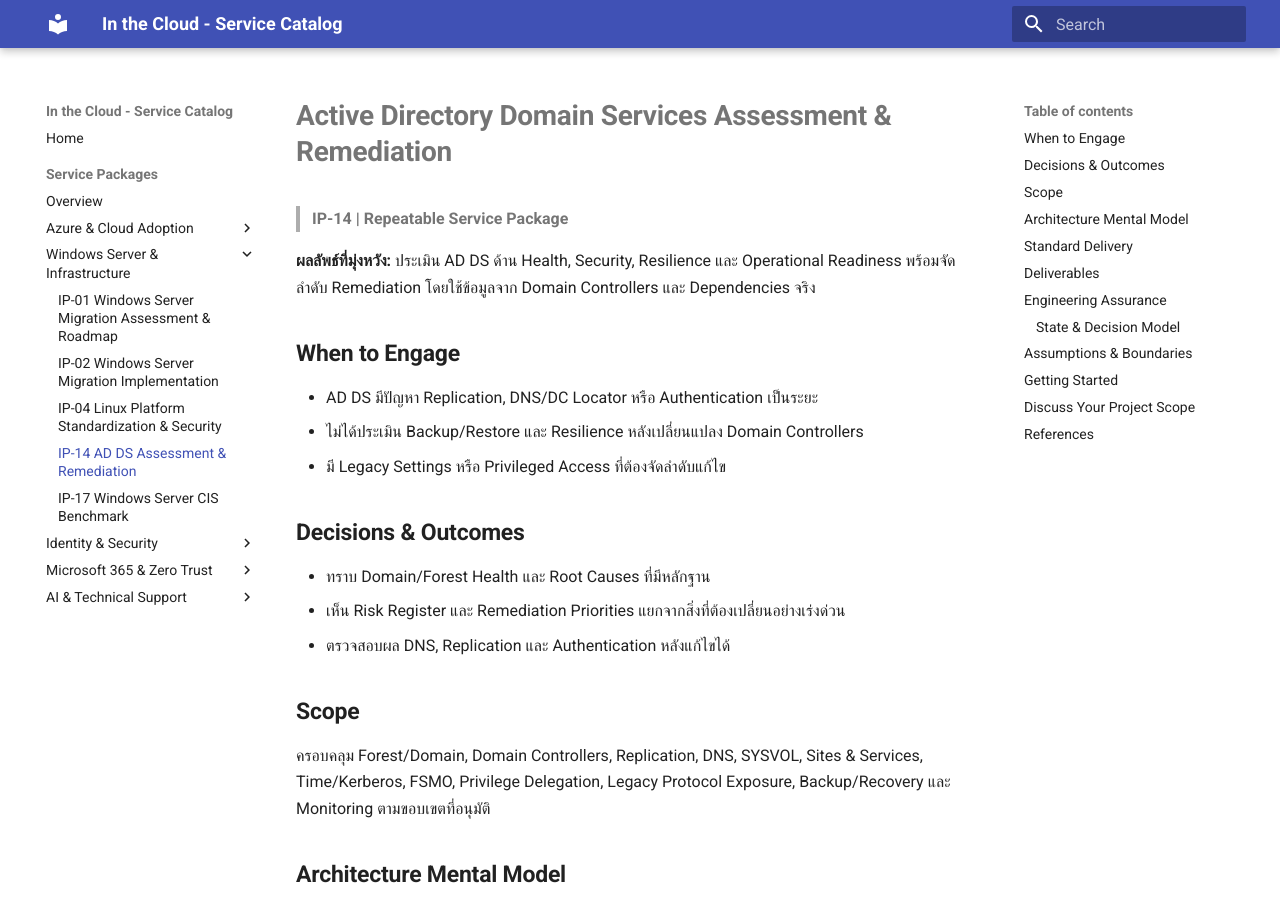
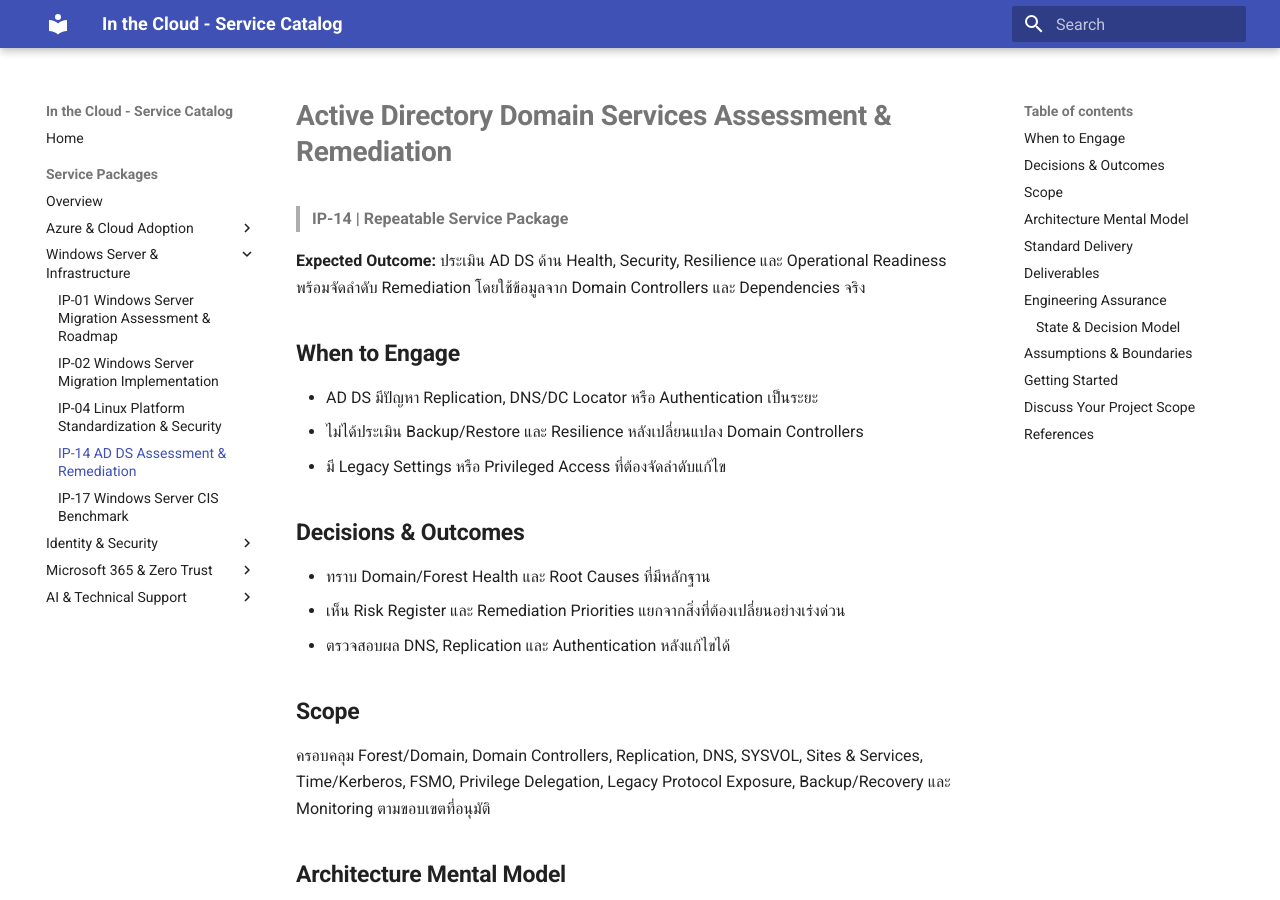
Before and after one commit to inthecloudth/service-catalog, an MkDocs documentation site: the page built from docs/services/ip-14-ad-ds-assessment-remediation.md, in a window 1280 px wide and 900 px high. Built offline with MkDocs 1.6.1 and Material for MkDocs 9.7.7, drawn with Linux system fonts in a browser that asks for light colours.

Commit message:
docs: standardize Expected Outcome label in English

```diff
--- a/docs/services/ip-14-ad-ds-assessment-remediation.md
+++ b/docs/services/ip-14-ad-ds-assessment-remediation.md
@@ -2,7 +2,7 @@
 
 > **IP-14 | Repeatable Service Package**
 
-**ผลลัพธ์ที่มุ่งหวัง:** ประเมิน AD DS ด้าน Health, Security, Resilience และ Operational Readiness พร้อมจัดลำดับ Remediation โดยใช้ข้อมูลจาก Domain Controllers และ Dependencies จริง
+**Expected Outcome:** ประเมิน AD DS ด้าน Health, Security, Resilience และ Operational Readiness พร้อมจัดลำดับ Remediation โดยใช้ข้อมูลจาก Domain Controllers และ Dependencies จริง
 
 ## When to Engage
 
```
